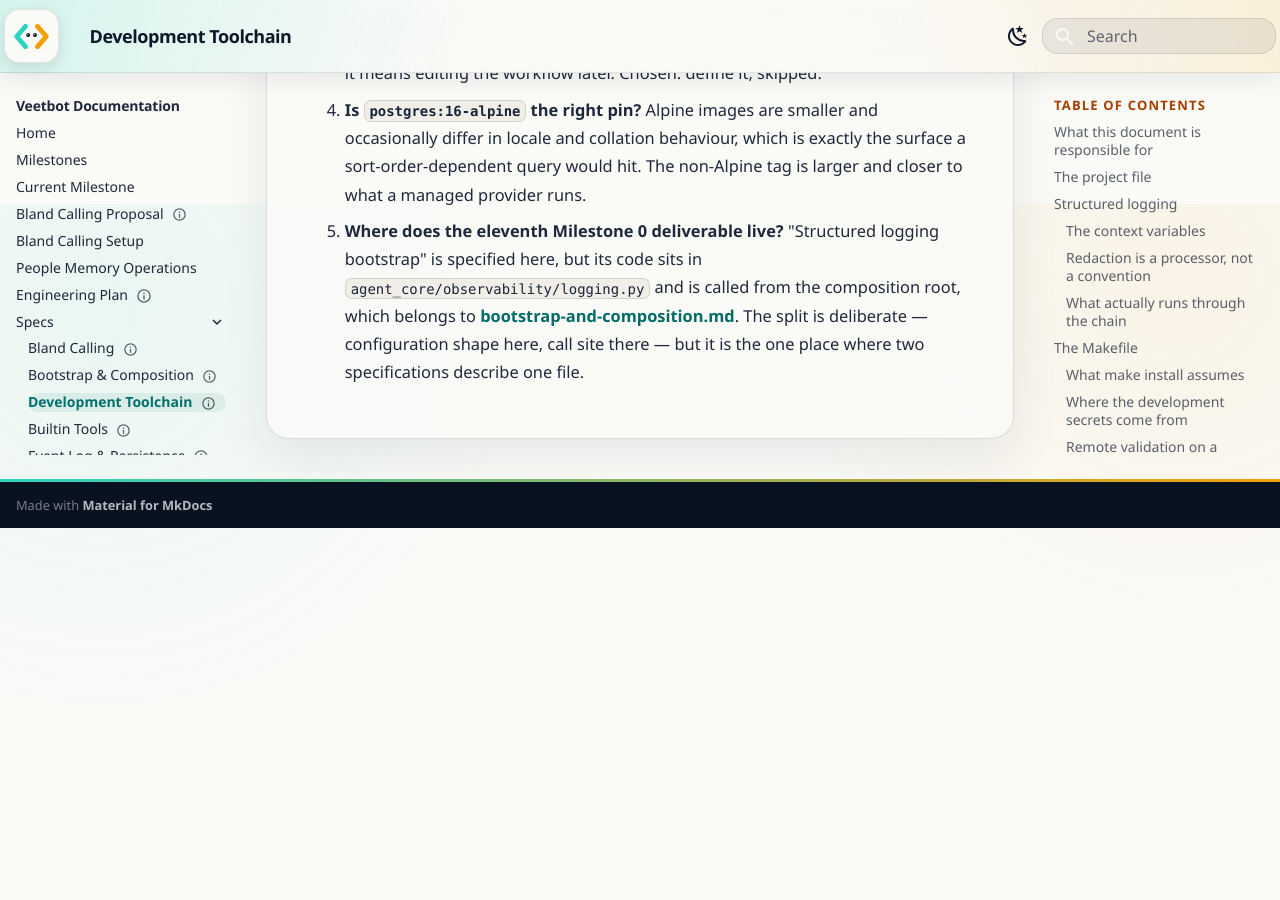
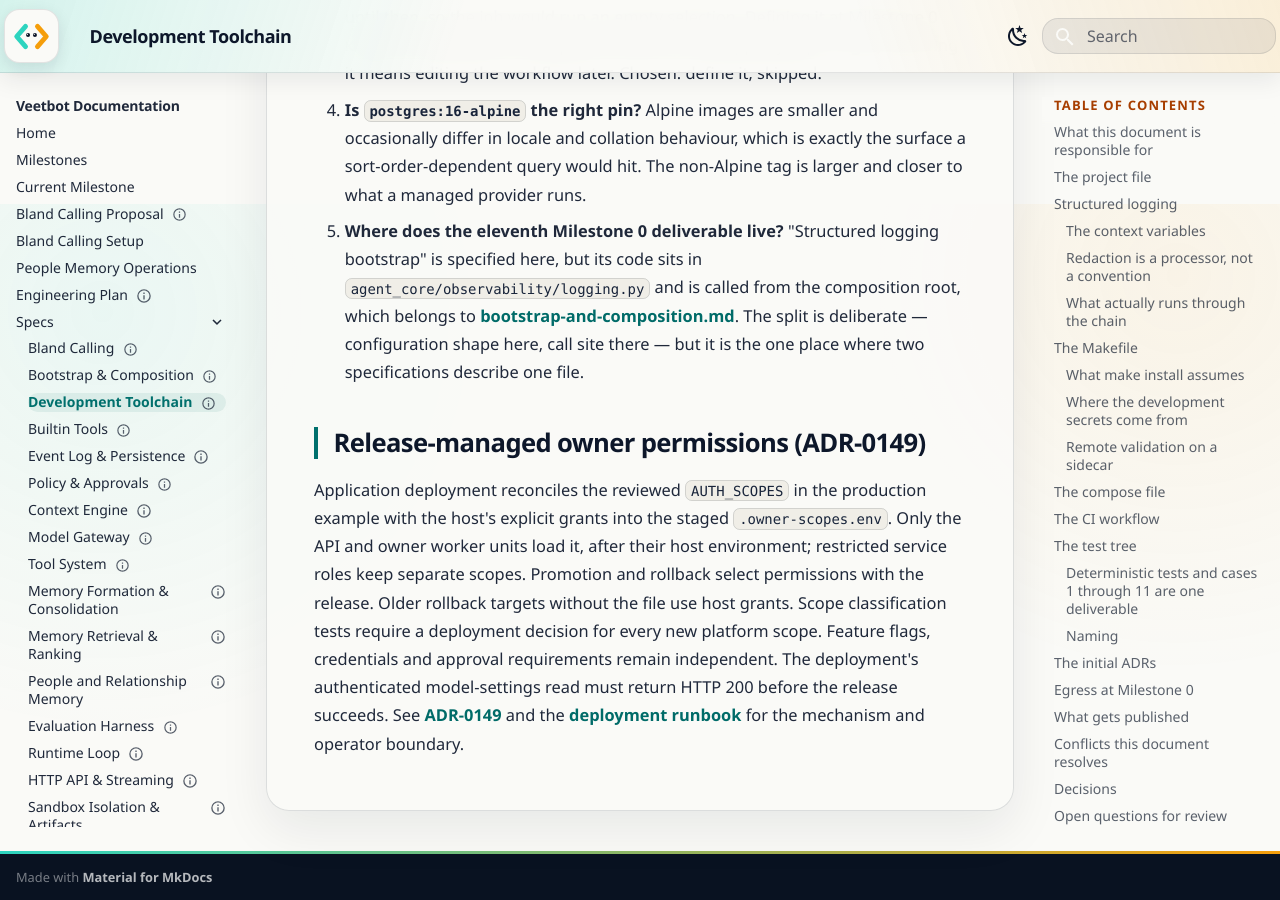
Before and after one commit to avitus/veetbot, an MkDocs documentation site: the page built from docs/plan/development-toolchain.md, in a window 1280 px wide and 900 px high, scrolled down 22296 px. Built offline with MkDocs 1.6.1 and Material for MkDocs 9.7.7, drawn with Linux system fonts in a browser that asks for light colours; before the commit the page ends 22824 px from its top, so only the background shows below that.

Commit message:
fix(deploy): provision owner permissions with each release
Reading-Lane: A
Glen-Conversation: 01a0fed4-e9ee-7871-a7c9-0388456b727d

```diff
--- /dev/null
+++ b/docs/adr/0149-release-managed-owner-permissions.md
@@ -0,0 +1,50 @@
+# ADR-0149: Deployment provisions the owner permission set
+
+- Status: Accepted by the owner, 2026-10-02
+- Date: 2026-10-02
+- Related: ADR-0048, ADR-0119
+
+## Context
+
+Model settings shipped with exact `settings.read` and `settings.write` checks,
+but an existing production environment lacked both. The owner requested that
+permissions accompany deployments instead of requiring a manual activation
+step after each release.
+
+## Decision
+
+The checked-in production environment template declares the reviewed owner
+scope set. Deployment unions it with the host's explicit `AUTH_SCOPES`, sorts
+and deduplicates the result, and writes only that assignment into the staged
+release's `.owner-scopes.env`. It exports the same value for deployment checks.
+The API, interactive worker, asynchronous worker and maintenance worker load
+that file after the host environment. Promotion activates it with the release;
+rollback selects the target release's file. The optional systemd directive
+allows rollback to releases that predate the file, using the host grants.
+The host environment and its credentials are never rewritten by this process.
+
+Every closed platform scope must be classified by a regression test: owner
+scopes belong in the template; `surface.read` and `surface.write` belong to
+restricted surface identities, and `demo.write` is test-only. A new scope
+therefore requires an explicit deployment decision before checks pass. This
+also includes permissions for optional owner features; flags, credentials,
+provider admission, deterministic policy and approval checks still govern use.
+No wildcard, implicit hierarchy, or runtime authorization bypass is introduced.
+
+Restricted schedule, notification, surface, calling, ingress and execution
+units never load the owner file. Operator-supplied host grants remain explicit
+and are preserved. An operator who needs a narrower owner set must change the
+reviewed template; removing a managed scope only from the host file no longer
+revokes it. This mechanism targets this repository's single-owner deployment.
+
+Deployment requires an authenticated HTTP 200 from model settings after the
+release's readiness and session-index checks. The probe reads only; it never
+saves model choices or creates a settings revision.
+
+## Verification
+
+`tests/unit/test_deployment_scopes.py` covers complete scope classification,
+owner-only systemd loading order, preservation, idempotence, and rejection of
+malformed input. `deploy/app/release.test.sh` starts with a stale host grant,
+requires the generated settings scopes, checks the host file is untouched,
+and rejects a release whose Settings route returns HTTP 403.
--- a/docs/deployment.md
+++ b/docs/deployment.md
@@ -85,7 +85,8 @@
 4. builds `agent-core-sandbox:<release-id>`;
 5. checks active provider pins against the staged registry on an existing
    installation, then ensures the local PostgreSQL service is running;
-6. applies `alembic upgrade head` and runs the production preflight;
+6. reconciles owner permissions into the staged `.owner-scopes.env`, applies
+   `alembic upgrade head`, and runs the production preflight;
 7. stops both run workers, rechecks active provider pins, then switches
    `/opt/veetbot/current`, tags the sandbox image as `production`, and
    restarts the credential-free execution service and all application units;
@@ -93,7 +94,7 @@
    `X-Veetbot-Release: <release-id>` within 180 one-second attempts
    (`VEETBOT_HEALTH_TIMEOUT_SECS`; every unit restarts at once, and the API has
    needed more than a minute to bind), makes an authenticated request to the
-   authoritative session index, and requires every process to run from the
+   authoritative session index and model settings, and requires every process to run from the
    promoted directory;
 9. retains the five newest valid releases; and
 10. retains the two newest timestamped `agent-core-sandbox` and
@@ -387,27 +388,33 @@
 regenerated on the new version. Observe first, read the
 `agent.policy.advisory.*` metrics, and enforce only when no approval is pending.
 
-The client's model settings (ADR-0119) need `settings.read,settings.write`
-appended to `AUTH_SCOPES` in that same file; without them the Settings screen
-reports the missing scopes and every model stays at the deployment default.
+The client's model settings (ADR-0119) need `settings.read,settings.write`.
+Deployment provisions both automatically and requires an authenticated HTTP
+200 from `GET /v1/settings/models` before declaring success (ADR-0149).
 The routes are always mounted. A saved chat model applies to new app chats;
 the chat effort applies to later agent runs except typed email tasks, which
 retain provider-default effort. The memory choice applies to later formation.
 
-The template's `AUTH_SCOPES` grants the owner chat, artifacts and attachments,
-Website Access and task grants, schedules, devices and notifications, memory
-review and deletion (`memory.write`, ADR-0117), People, and model settings. A
-scope grants nothing while its feature's flag is off. A host whose file
-predates a feature lacks that feature's scopes, so compare the line with the
-template after a release that adds one. Scopes are exact strings with no
-wildcard, and a name outside the platform's closed vocabulary stops the
-service at startup; MCP server scopes are derived from configuration and never
-listed here. Features the template leaves out need their own:
-`email.read,email.write` for Email mode (see the
-[Gmail runbook](gmail-integration-runbook.md)), `persona.read,persona.write`
-for the Persona screen, `call.read,call.cancel,call.delete` for calling (see
-[Bland calling setup](bland-setup.md)), and `run.delegate` for delegated child
-runs. The surface role's own environment carries `surface.read` and
+The template's `AUTH_SCOPES` is the reviewed owner permission set, including
+optional Email, Persona, calling, media and delegation features. Every release
+unions that set with the host's explicit grants, sorts and deduplicates it,
+and writes only `AUTH_SCOPES` to the staged `.owner-scopes.env`. The API and
+owner workers load it after the host environment; restricted service roles
+never load it. Deployment does not rewrite `/etc/veetbot/veetbot.env` or copy
+its credentials. Promotion activates the file with the release; rollback uses
+the target's file, or the host grants for older targets without one.
+
+New platform scopes must be classified in `test_deployment_scopes.py` and
+added to the template when owner-facing, so adding a feature cannot silently
+omit its deployment grants. Feature flags, provider credentials, evidence gates,
+policy and approvals still govern activation and use. Scopes are exact strings,
+with no wildcard; unknown scopes stop startup. MCP scopes continue to derive
+from account configuration. Removing a managed scope only from the host file
+does not revoke it: a deliberately restricted owner deployment needs a reviewed
+change to the template. When running owner CLI commands directly, source the
+current `.owner-scopes.env` after the host environment if the file exists.
+
+The surface role's own environment carries `surface.read` and
 `surface.write`.
 
 The host exports no metrics, so the service log answers whether these consumers
--- a/docs/plan/development-toolchain.md
+++ b/docs/plan/development-toolchain.md
@@ -924,3 +924,17 @@
     The split is deliberate — configuration shape here, call site
     there — but it is the one place where two specifications describe
     one file.
+
+## Release-managed owner permissions (ADR-0149)
+
+Application deployment reconciles the reviewed `AUTH_SCOPES` in the production
+example with the host's explicit grants into the staged `.owner-scopes.env`.
+Only the API and owner worker units load it, after their host environment;
+restricted service roles keep separate scopes. Promotion and rollback select
+permissions with the release. Older rollback targets without the file use
+host grants. Scope classification tests require a deployment decision for
+every new platform scope. Feature flags, credentials and approval requirements
+remain independent. The deployment's authenticated model-settings read must
+return HTTP 200 before the release succeeds. See
+[ADR-0149](../adr/0149-release-managed-owner-permissions.md) and the
+[deployment runbook](../deployment.md) for the mechanism and operator boundary.
--- a/docs/status/citation-ledger.yaml
+++ b/docs/status/citation-ledger.yaml
@@ -322,7 +322,7 @@
   - cite: "docs/plan/notifications-and-devices.md#docs/plan/multi-device-and-surfaces.md:441"
     excerpt: "## Open questions for review"
     digest: "b6a2adc3e0938fad"
-  - cite: "docs/plan/operational-hardening.md#docs/deployment.md:1358-1361"
+  - cite: "docs/plan/operational-hardening.md#docs/deployment.md:1365-1368"
     excerpt: "This is still a single-server failure domain with no require"
     digest: "f18e7d7e9ebaaad1"
   - cite: "docs/plan/operational-hardening.md#docs/plan/event-log-and-persistence.md:962-973"
--- a/mkdocs.yml
+++ b/mkdocs.yml
@@ -274,4 +274,5 @@
       - ADR-0146 Hosted Chromium vendor requests: adr/0146-hosted-chromium-vendor-requests.md
       - ADR-0147 Browser verification event streams: adr/0147-browser-verification-event-streams.md
       - ADR-0148 Approved browser image upload: adr/0148-approved-browser-image-upload.md
+      - ADR-0149 Release-managed owner permissions: adr/0149-release-managed-owner-permissions.md
   - Changelog: changelog.md
```
Also changed, not shown: docs/adr/index.md (+2 -0 lines), docs/plan/operational-hardening.md (+1 -1 lines), 9 other files.
